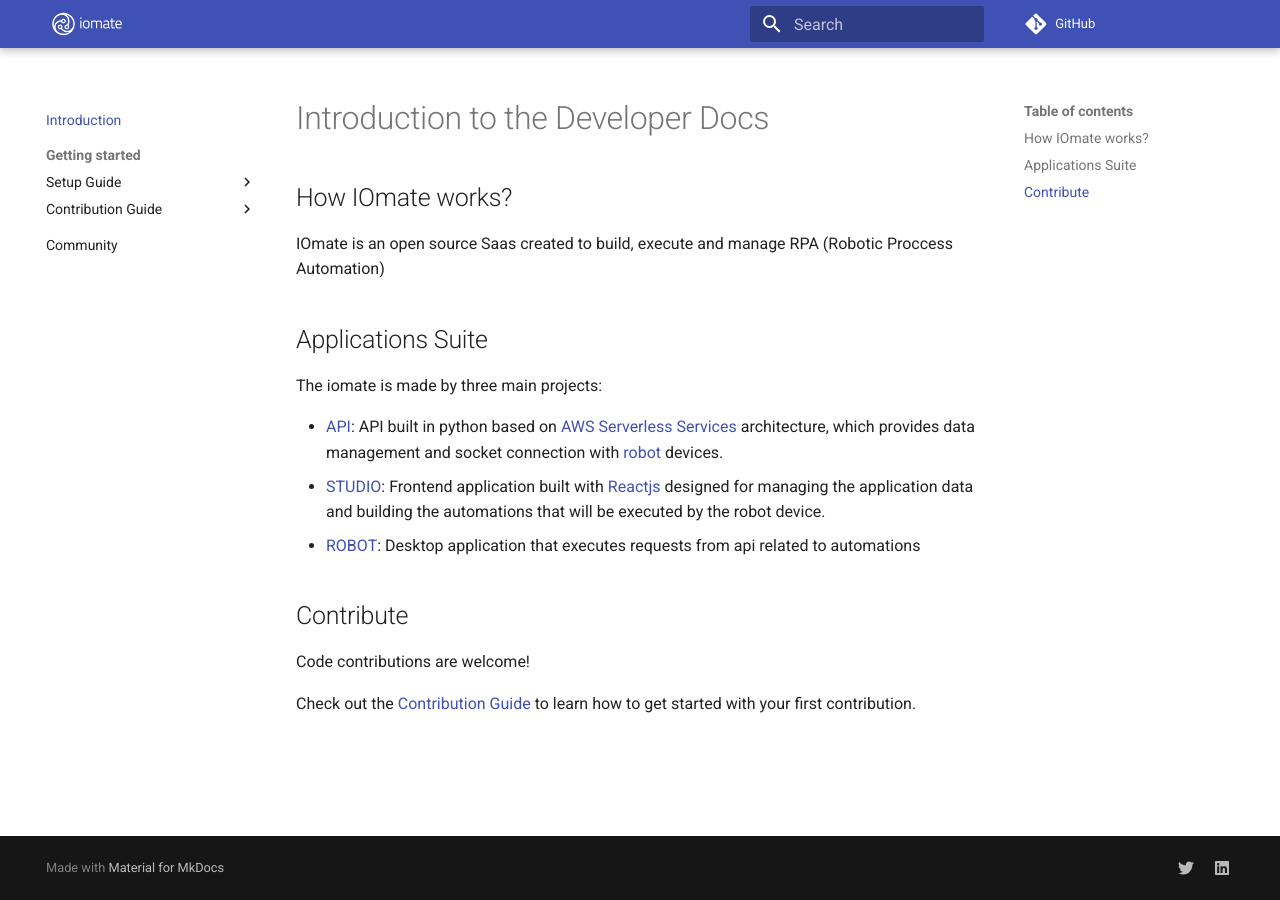
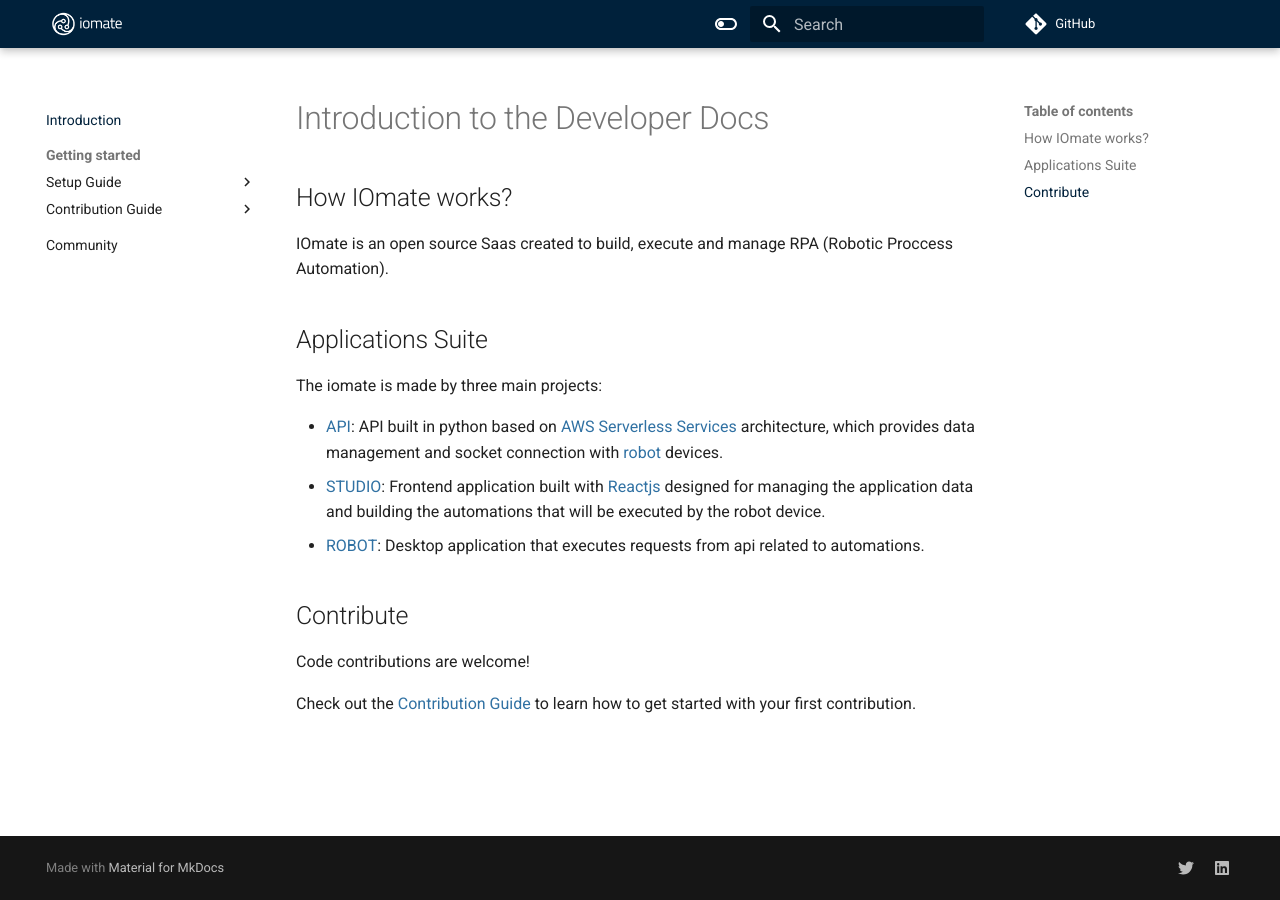
Before and after one commit to iomateapp/docs, an MkDocs documentation site: the page built from docs/index.md, in a window 1280 px wide. Built offline with MkDocs 1.6.1 and Material for MkDocs 9.7.7, drawn with Linux system fonts in a browser that asks for light colours.

Commit message:
Update header color, Add darkmode

```diff
--- a/docs/index.md
+++ b/docs/index.md
@@ -2,7 +2,7 @@
 
 ## How IOmate works?
 
-IOmate is an open source Saas created to build, execute and manage RPA (Robotic Proccess Automation)
+IOmate is an open source Saas created to build, execute and manage RPA (Robotic Proccess Automation).
 
 
 ## Applications Suite
@@ -10,7 +10,7 @@ The iomate is made by three main projects:
 
 - [API](https://github.com/iomateapp/api): API built in python based on [AWS Serverless Services](https://aws.amazon.com/serverless/) architecture, which provides data management and socket connection with [robot](https://github.com/iomateapp/robot) devices.
 - [STUDIO](https://github.com/iomateapp/studio): Frontend application built with [Reactjs](https://reactjs.org/) designed for managing the application data and building the automations that will be executed by the robot device.
-- [ROBOT](https://github.com/iomateapp/robot): Desktop application that executes requests from api related to automations
+- [ROBOT](https://github.com/iomateapp/robot): Desktop application that executes requests from api related to automations.
 
 ## Contribute
 Code contributions are welcome!
--- /dev/null
+++ b/docs/stylesheets/extra.css
@@ -0,0 +1,7 @@
+:root > * {
+    --md-primary-fg-color: #00213b;
+}
+
+a:not([class]) {
+    color: #3071a3;
+}
--- a/mkdocs.yml
+++ b/mkdocs.yml
@@ -1,5 +1,10 @@
 site_name: ''
 site_url: https://docs.iomate.app/
+repo_url: https://github.com/iomateapp
+
+extra_css:
+  - stylesheets/extra.css
+
 nav:
   - Introduction: index.md
   - Getting started:
@@ -12,13 +17,14 @@ nav:
       - Robot: contribution-robot.md
       - Studio: contribution-studio.md
   - Community: community.md
-repo_url: https://github.com/iomateapp
+
 extra:
   social:
     - icon: fontawesome/brands/twitter
       link: https://twitter.com/iomateapp
     - icon: fontawesome/brands/linkedin
       link: https://linkedin.com/company/iomateapp
+
   consent:
     title: Cookie consent
     description: >-
@@ -33,6 +39,7 @@ extra:
     actions:
       - accept
       - manage
+
 theme:
   name: material
   logo: assets/iomate-logo-web-white.png
@@ -46,11 +53,22 @@ theme:
     - name: Portuguese
       link: /pt/
       lang: pt
+
   font:
     text: Roboto
+
   palette:
-    scheme: default
-    primary: #fcba03
+    - scheme: default
+      toggle:
+        icon: material/toggle-switch-off-outline
+        name: Switch to dark mode
+
+    # Palette toggle for dark mode
+    - scheme: slate
+      toggle:
+        icon: material/toggle-switch
+        name: Switch to light mode
+
   features:
     - header.autohide
     - navigation.sections
```
